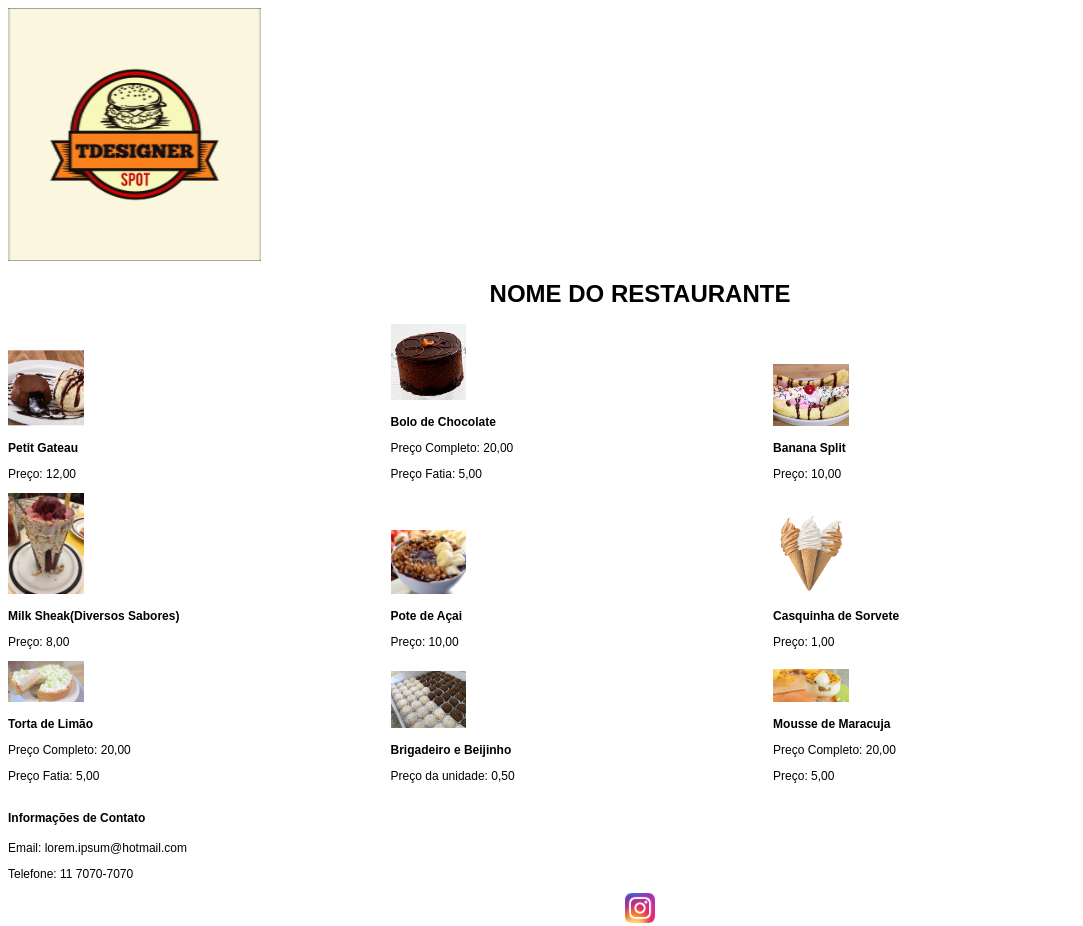
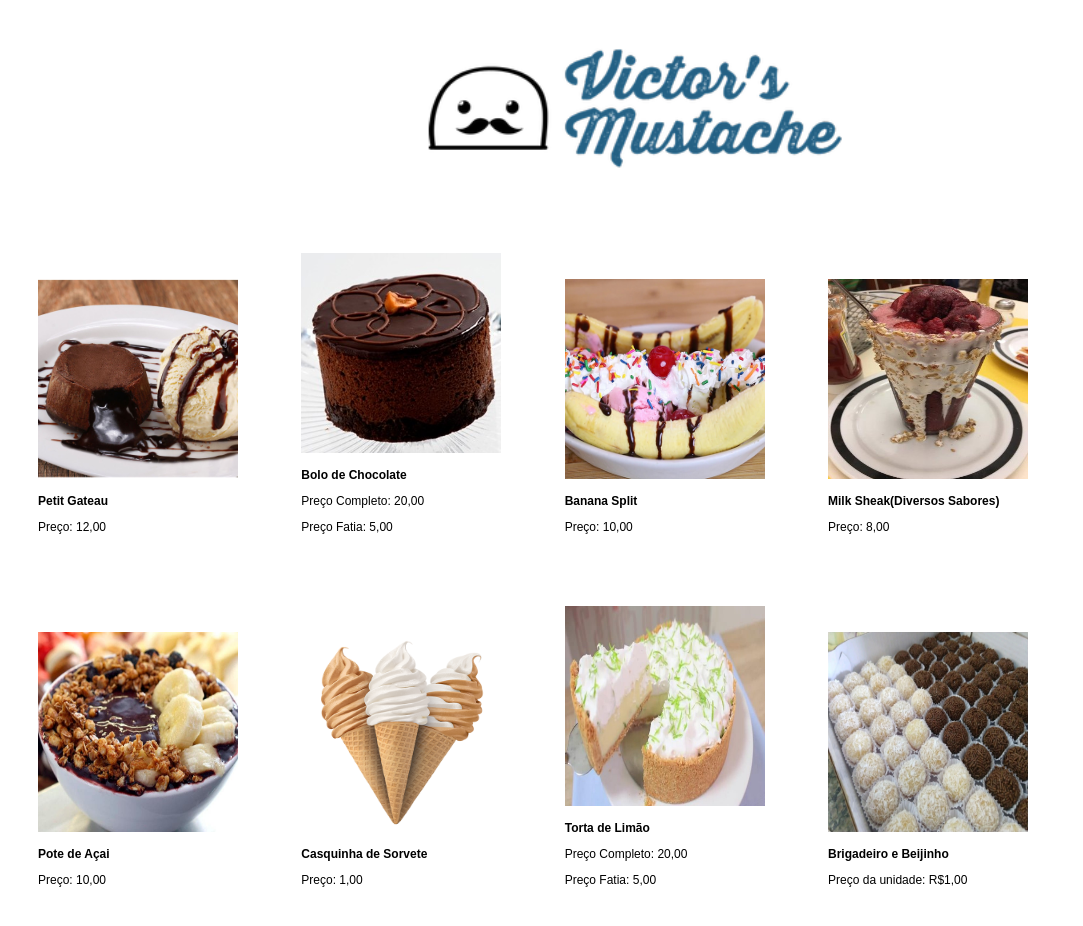
Before and after one commit to Athilas-Silva/Lima, a plain HTML site: page Aula 07 - 30-10-20/Sobremesa.html in a window 1280 px wide. Shown: the top 926 px of the page, without its empty margins (0-1083 px from the left). Drawn offline with Linux system fonts and the light colour scheme.

Commit message:
Add files via upload

```diff
--- a/Aula 07 - 30-10-20/Sobremesa.html
+++ b/Aula 07 - 30-10-20/Sobremesa.html
@@ -8,81 +8,82 @@
 </head>
 <body>
     <header>
-        <img width="20%" src="Imagens/logo-burger-logoslanchonete.jpg" alt="Hamburguer">
-        <div id="Titulo">
-            <center><h1>NOME DO RESTAURANTE</h1></center>
-        </div>
+        <img id="logo" src="Imagens/MicrosoftTeams-image (1).png" alt="Logo">
     </header>
 
     <section>
         <div id="primeiro" >
-            <img width="20%" src="Imagens/peti.jpg" alt="Petit Gateau">
+            <img src="Imagens/peti.jpg" alt="Petit Gateau">
             <p><strong>Petit Gateau</strong></p>
             <p>Preço: 12,00</p>
         </div>
 
         <div id="segundo">
-            <img width="20%" src="Imagens/sobremesa-congelada-para-lanchonete.jpg" alt="Bolo de Chocolate">
+            <img src="Imagens/sobremesa-congelada-para-lanchonete.jpg" alt="Bolo de Chocolate">
             <p><strong>Bolo de Chocolate</strong></p>
             <p>Preço Completo: 20,00</p>
             <p>Preço Fatia: 5,00</p>
         </div>
 
         <div id="terceiro">
-            <img width="20%" src="Imagens/sobremesas.jpg" alt="Banana Split">
+            <img src="Imagens/sobremesas.jpg" alt="Banana Split">
             <p><strong>Banana Split</strong></p>
             <p>Preço: 10,00</p>
         </div>
 
         <div id="quarto">
-            <img width="20%" src="Imagens/milkshake-da-hamburgueria.jpg" alt="Milk Sheak">
+            <img src="Imagens/milkshake-da-hamburgueria.jpg" alt="Milk Sheak">
             <p><strong>Milk Sheak(Diversos Sabores)</strong></p>
             <p>Preço: 8,00</p>
         </div>
 
         <div id="quinto">
-            <img width="20%" src="Imagens/Acai.jpg" alt="Pote com Açai">
+            <img src="Imagens/Acai.jpg" alt="Pote com Açai">
             <p><strong>Pote de Açai</strong></p>
             <p>Preço: 10,00</p>
         </div>
 
         <div id="sexto">
-            <img width="20%" src="Imagens/500x540px Casquinha Normal.png" alt="Casquinha de Sorvete">
+            <img src="Imagens/500x540px Casquinha Normal.png" alt="Casquinha de Sorvete">
             <p><strong>Casquinha de Sorvete</strong></p>
             <p>Preço: 1,00</p>
         </div>
 
         <div id="setimo">
-            <img width="20%" src="Imagens/Torta-de-limão_ReceitasDePai-740x400.jpg" alt="Torta de Limão">
+            <img src="Imagens/Torta-de-limão_ReceitasDePai-740x400.jpg" alt="Torta de Limão">
             <p><strong>Torta de Limão</strong></p>
             <p>Preço Completo: 20,00</p>
             <p>Preço Fatia: 5,00</p>
         </div>
 
         <div id="oitavo">
-            <img width="20%" src="Imagens/brigadeiro-ou-beijinho-cento-festas.jpg" alt="Brigadeiro e Beijinho">
+            <img src="Imagens/brigadeiro-ou-beijinho-cento-festas.jpg" alt="Brigadeiro e Beijinho">
             <p><strong>Brigadeiro e Beijinho</strong></p>
-            <p>Preço da unidade: 0,50</p>
+            <p>Preço da unidade: R$1,00</p>
         </div>
 
         <div id="nono">
-            <img width="20%" src="Imagens/moussemaracujareceita-768x339.webp" alt="Mousse de Maracuja">
+            <img src="Imagens/moussemaracujareceita-768x339.webp" alt="Mousse de Maracuja">
             <p><strong>Mousse de Maracuja</strong></p>
             <p>Preço Completo: 20,00</p>
+            <p>Preço: 5,00</p>
+        </div>
+
+        <div>
+            <img src="Imagens/Quindim-Tradicional.jpg" alt="Quindim Tradicional">
+            <p><strong>Quindim Tradicional</strong></p>
             <p>Preço: 5,00</p>
         </div>
     </section>
 
     <footer>
-        <div id="informações">
-        <h4>Informações de Contato</h4>
-        <p>Email: lorem.ipsum@hotmail.com</p>
-        <p>Telefone: 11 7070-7070</p>
-        </div>
-
-        <figure>
-            <img width="30px" src="Imagens/Instagram_icon.png" alt="Logo">
-        </figure>
+        <center>
+            <div id="informações">
+                <h4>Informações de Contato</h4>
+                <p>Email: lorem.ipsum@hotmail.com</p>
+                <p>Telefone: 11 7070-7070</p>
+            </div>
+        </center>
     </footer>
 </body>
 </html>
--- a/Aula 07 - 30-10-20/style.css
+++ b/Aula 07 - 30-10-20/style.css
@@ -2,41 +2,20 @@ body{
     font-family: Arial, Helvetica, sans-serif;
     font-size: 12px;
 }
-#primeiro{
+div{
     display: inline-block;
-    width: 30%;
+    margin: 30px;
 }
-#segundo{
-    display: inline-block;
-    width: 30%;
+img{
+    width: 200px;
+    height: 200px;
 }
-#terceiro{
-    display: inline-block;
-    width: 30%;
+#logo{
+    width: fit-content;
+    height: fit-content;
 }
-#quarto{
-    display: inline-block;
-    width: 30%;
-}
-#quinto{
-    display: inline-block;
-    width: 30%;
-}
-#sexto{
-    display: inline-block;
-    width: 30%;
-}
-#setimo{
-    display: inline-block;
-    width: 30%;
-}
-#oitavo{
-    display: inline-block;
-    width: 30%;
-}
-#nono{
-    display: inline-block;
-    width: 30%;
+header{
+    text-align: center;
 }
 figure{
     display: flex;
```
Also changed, not shown: Aula 07 - 30-10-20/Imagens/MicrosoftTeams-image (1).png (added), Aula 07 - 30-10-20/Imagens/Quindim-Tradicional.jpg (added), Aula 07 - 30-10-20/Imagens/Wireframe - Sobremesa (1).png (added), Aula 07 - 30-10-20/Imagens/wireframe 02.png (added), Aula 07 - 30-10-20/Imagens/wireframe.png (added), 1 other file.
